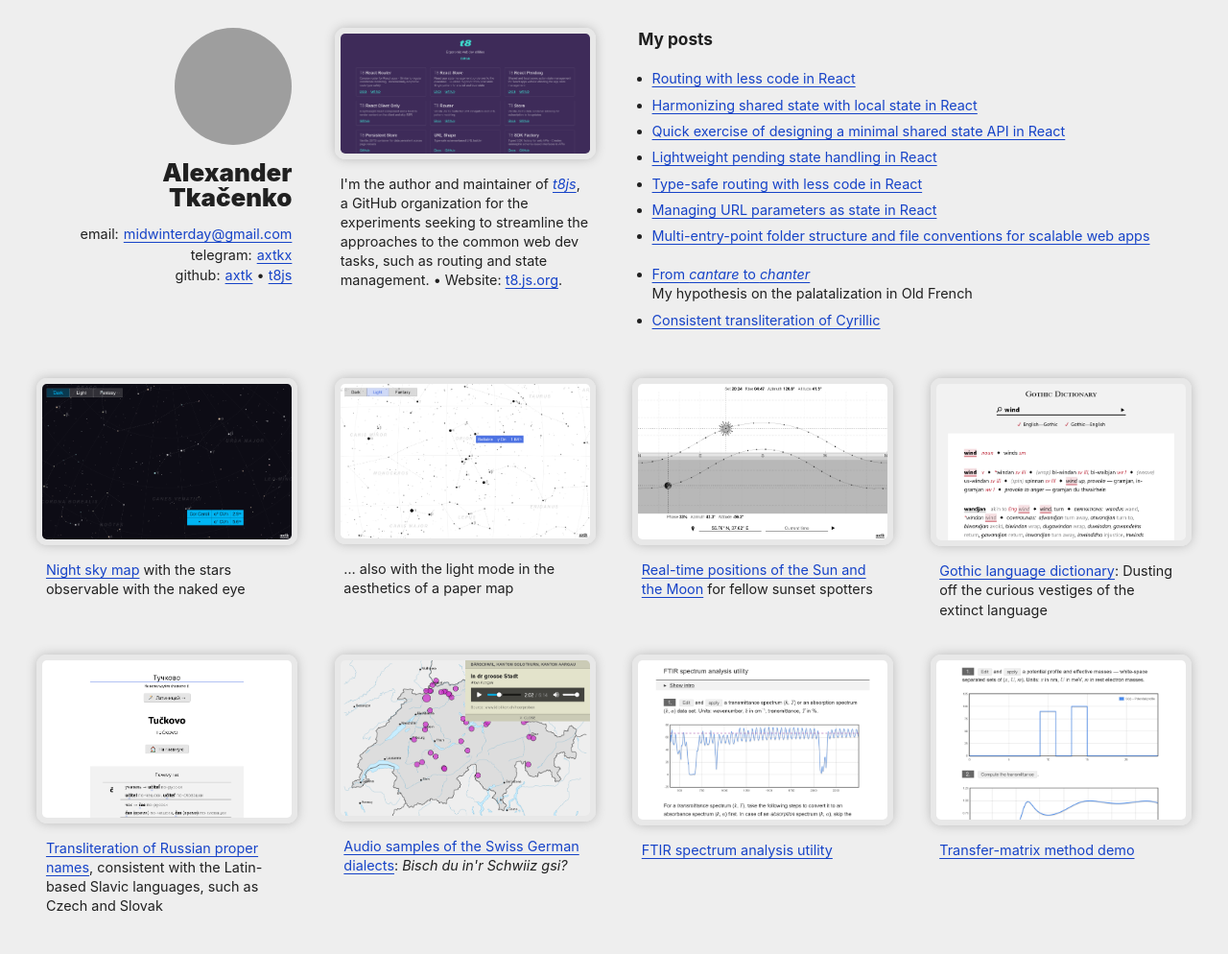
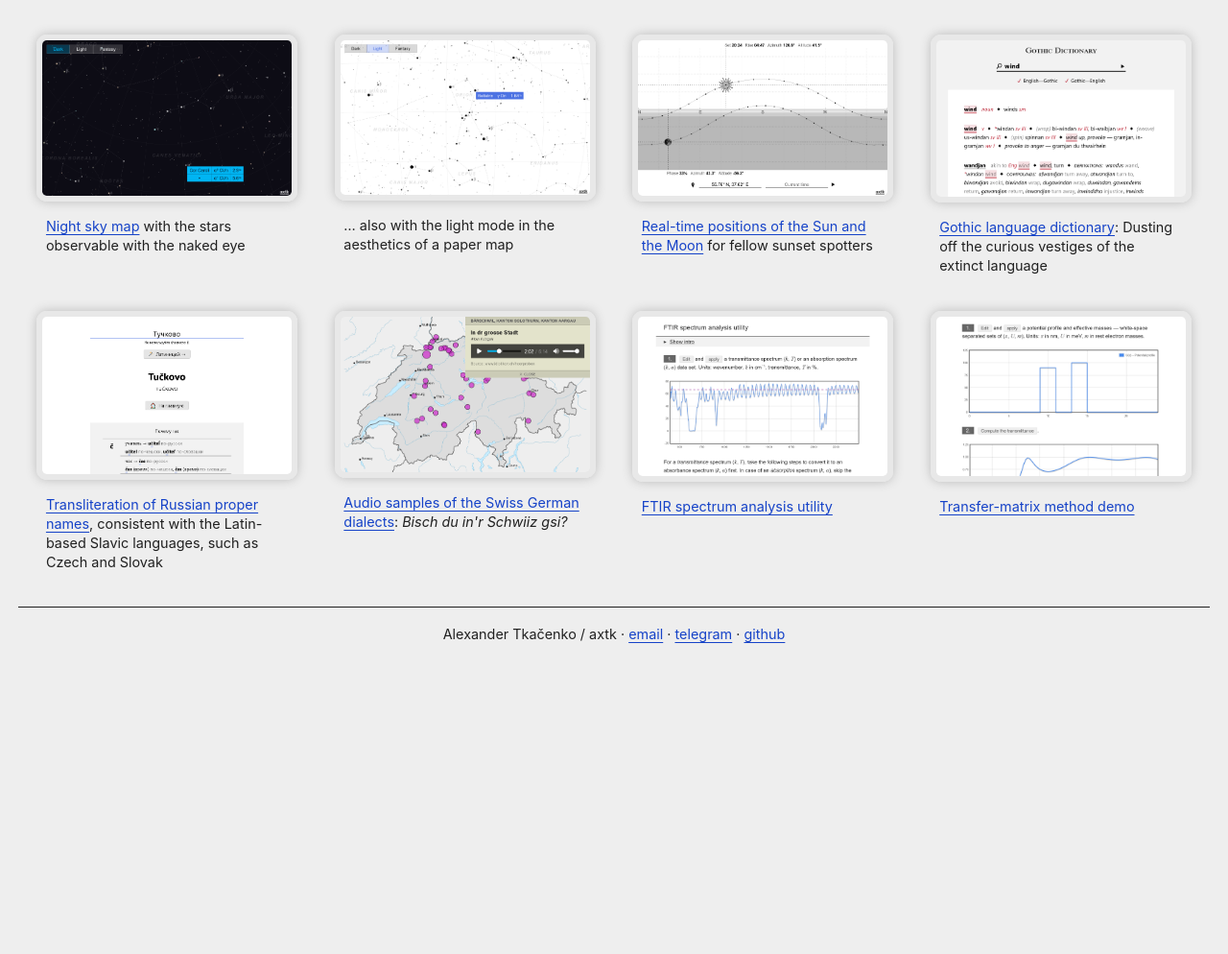
Before and after one commit to axtk/axtk.github.io, a Jekyll site: the page index.html, which Jekyll copies as it is, in a window 1280 px wide. Shown: the whole page at 96% size. Built offline with Jekyll 4.4.1, drawn with Linux system fonts in a browser that asks for light colours; after the commit the page ends 900 px from its top, so only the background shows below that; grey boxes are pictures that could not be loaded.

Commit message:
remove posts from cover page, move contacts to footer

```diff
--- a/assets/index.css
+++ b/assets/index.css
@@ -66,9 +66,13 @@ li {
 li + li {
   margin-top: 0.5em;
 }
+.layout {
+  max-width: calc(4.5 * var(--box-size));
+  margin: 0 auto;
+  box-sizing: border-box;
+}
 main {
-  max-width: calc(4.5 * var(--box-size));
-  padding: 0.75rem var(--container-padding-x) 1.5rem;
+  padding: 1.25rem var(--container-padding-x);
   margin: 0 auto;
   box-sizing: border-box;
 }
@@ -215,6 +219,12 @@ p.tag {
 p.tag + ul {
   margin-top: 1em;
 }
+footer {
+  text-align: center;
+  border-top: 0.05em solid;
+  padding: 0.5em 0;
+  margin: 0 var(--container-padding-x) 1.5em;
+}
 /* strong {
   display: inline-block;
   position: relative;
--- a/index.html
+++ b/index.html
@@ -8,56 +8,8 @@
   <link rel="icon" type="image/svg+xml" href="favicon.svg">
 </head>
 <body>
+<div class="layout">
 <main>
-
-<div class="board">
-  <section class="intro board-item">
-    <div class="image">
-      <p><span><img src="https://github.com/axtk.png" alt="" width="160"></span></p>
-    </div>
-    <div class="content">
-      <h1>Alexander Tkačenko</h1>
-      <table class="contacts" border="1" cellspacing="0" cellpadding="5">
-        <tr><td>email:</td><td><a href="mailto:midwinterday@gmail.com">midwinterday@gmail.com</a></td></tr>
-        <tr><td>telegram:</td><td><a href="https://t.me/axtkx">axtkx</a></td></tr>
-        <tr>
-          <td>github:</td>
-          <td>
-            <a href="https://github.com/axtk">axtk</a>
-            <span class="sep">&bull;</span>
-            <a href="https://github.com/t8js">t8js</a>
-          </td>
-        </tr>
-      </table>
-    </div>
-  </section>
-  <section class="board-item">
-    <figure>
-      <picture><a href="https://t8.js.org" target="_blank"><img src="assets/screenshots/t8_20260217_1543.png" alt="T8 screenshot" height="360" loading="lazy"></a></picture>
-    </figure>
-    <p>I'm the author and maintainer of <a href="https://github.com/t8js" target="_blank"><i>t8js</i></a>, a&nbsp;GitHub organization for the experiments seeking to streamline the approaches to the common web dev tasks, such as routing and state management.&nbsp;&bull; Website: <a href="https://t8.js.org" target="_blank">t8.js.org</a>.</p>
-  </section>
-  <section class="posts double board-item" id="posts">
-    <h2>My posts</h2>
-    <div class="content">
-      <ul>
-        <li><a href="/posts/routing_with_less_code" data-href="https://dev.to/axtk/routing-with-less-code-in-react-4ll5">Routing with less code in&nbsp;React</a></li>
-        <li><a href="/posts/harmonizing_shared_state_with_local_state" data-href="https://dev.to/axtk/harmonizing-shared-state-with-local-state-in-react-4lln">Harmonizing shared state with local state in&nbsp;React</a></li>
-        <li><a href="/posts/designing_minimal_shared_state" data-href="https://dev.to/axtk/quick-exercise-of-designing-minimal-shared-state-in-react-51f0">Quick exercise of designing a minimal shared state API in&nbsp;React</a></li>
-        <li><a href="/posts/lightweight_pending_state" data-href="https://dev.to/axtk/lightweight-pending-state-handling-in-react-42e4">Lightweight pending state handling in&nbsp;React</a></li>
-        <li><a href="/posts/type-safe_routing_with_less_code" data-href="https://dev.to/axtk/type-safe-routing-with-less-code-in-react-1dd4">Type-safe routing with less code in&nbsp;React</a></li>
-        <li><a href="/posts/URL_parameters_as_state" data-href="https://dev.to/axtk/managing-url-parameters-as-state-in-react-3903">Managing URL parameters as state in&nbsp;React</a></li>
-        <li><a href="/posts/app_structure">Multi-entry-point folder structure and file conventions for scalable web apps</a></li>
-      </ul>
-      <ul>
-        <li><a href="/posts/palatalization_in_Old_French">From <i>cantare</i> to <i>chanter</i></a><br>
-          <span class="description">My hypothesis on the palatalization in Old French</span></li>
-        <li><a href="/posts/translit">Consistent transliteration of Cyrillic</a></li>
-      </ul>
-    </div>
-  </section>
-</div>
-
 <section class="apps board">
   <article class="board-item">
     <figure>
@@ -117,6 +69,15 @@
 -->
 </section>
 </main>
+<footer>
+  <p>
+    Alexander Tkačenko / axtk ·
+    <a href="mailto:axtkx@inbox.ru" target="_blank">email</a> ·
+    <a href="https://t.me/axtkx" target="_blank">telegram</a> ·
+    <a href="https://github.com/axtk" target="_blank">github</a>
+  </p>
+</footer>
+</div>
 <script src="assets/index.js"></script>
 <script src="assets/stats.js"></script>
 </body>
```
